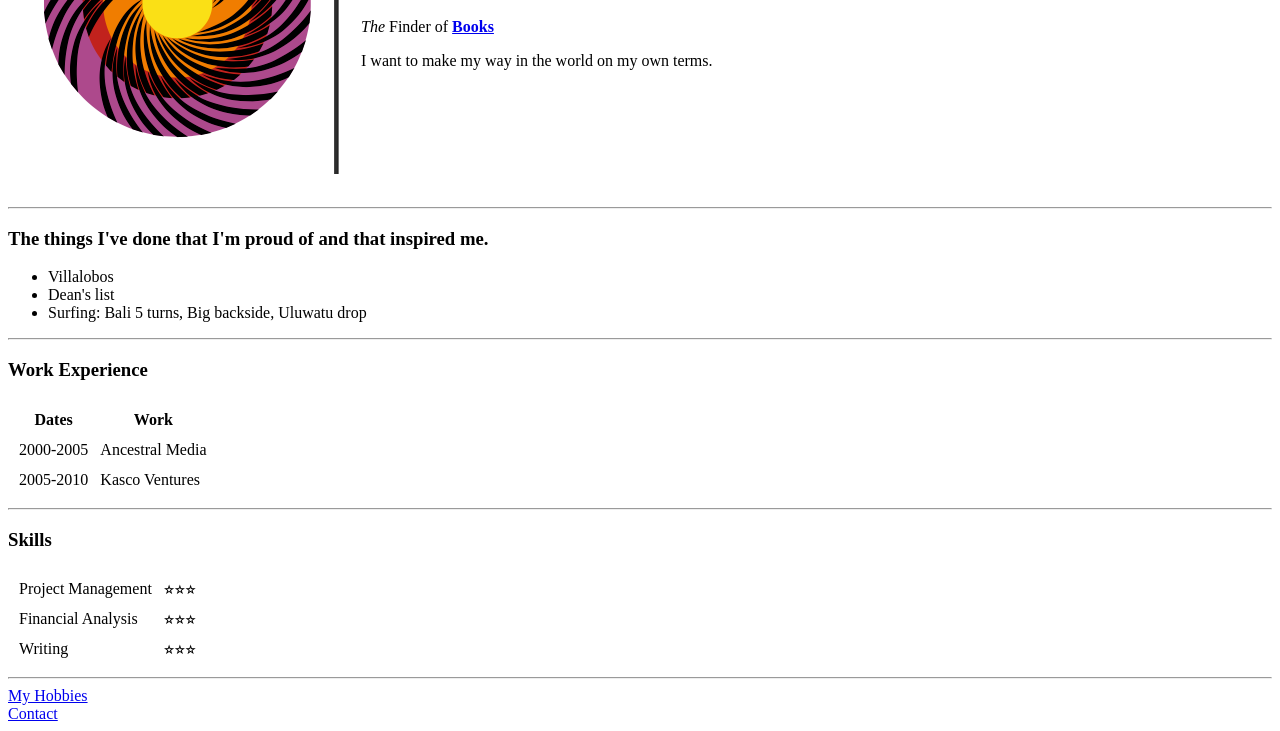
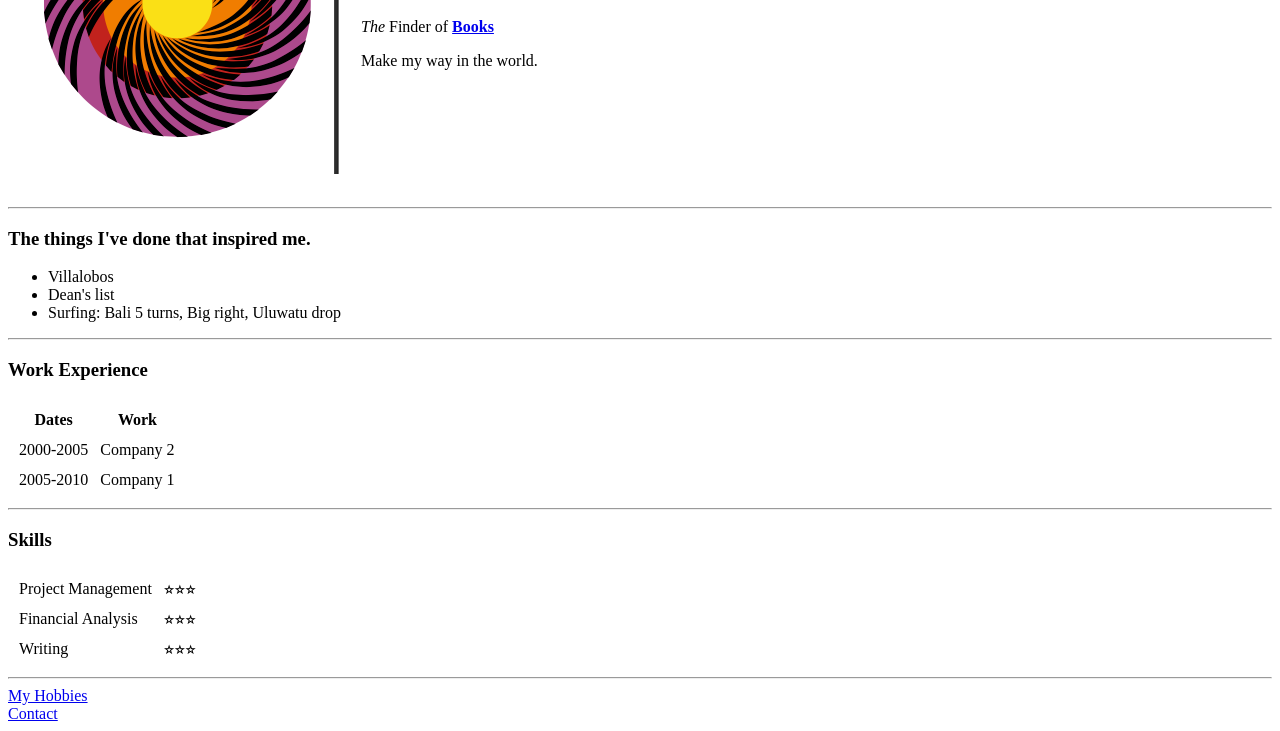
Before and after one commit to sillypuddy/cv, a plain HTML site: page index.html in a window 1280 px wide. Shown: the part 183-914 px from the top of the page. Drawn offline with Linux system fonts and the light colour scheme.

Commit message:
Anonymize

```diff
--- a/index.html
+++ b/index.html
@@ -13,16 +13,16 @@
       <td>
         <h1>James</h1>
         <p><em>The</em> Finder of <strong><a href="https://www.gutenberg.org/">Books</a></strong></p>
-        <p>I want to make my way in the world on my own terms.</p>
+        <p>Make my way in the world.</p>
       </td>
     </tr>
   </table>
   <hr>
-  <h3>The things I've done that I'm proud of and that inspired me.</h3>
+  <h3>The things I've done that inspired me.</h3>
   <ul>
     <li>Villalobos</li>
     <li>Dean's list</li>
-    <li>Surfing: Bali 5 turns, Big backside, Uluwatu drop</li>
+    <li>Surfing: Bali 5 turns, Big right, Uluwatu drop</li>
   </ul>
   <hr>
   <h3>Work Experience</h3>
@@ -36,11 +36,11 @@
     <tbody>
       <tr>
         <td>2000-2005</td>
-        <td>Ancestral Media</td>
+        <td>Company 2</td>
       </tr>
       <tr>
         <td>2005-2010</td>
-        <td>Kasco Ventures</td>
+        <td>Company 1</td>
       </tr>
     </tbody>
   </table>
```
